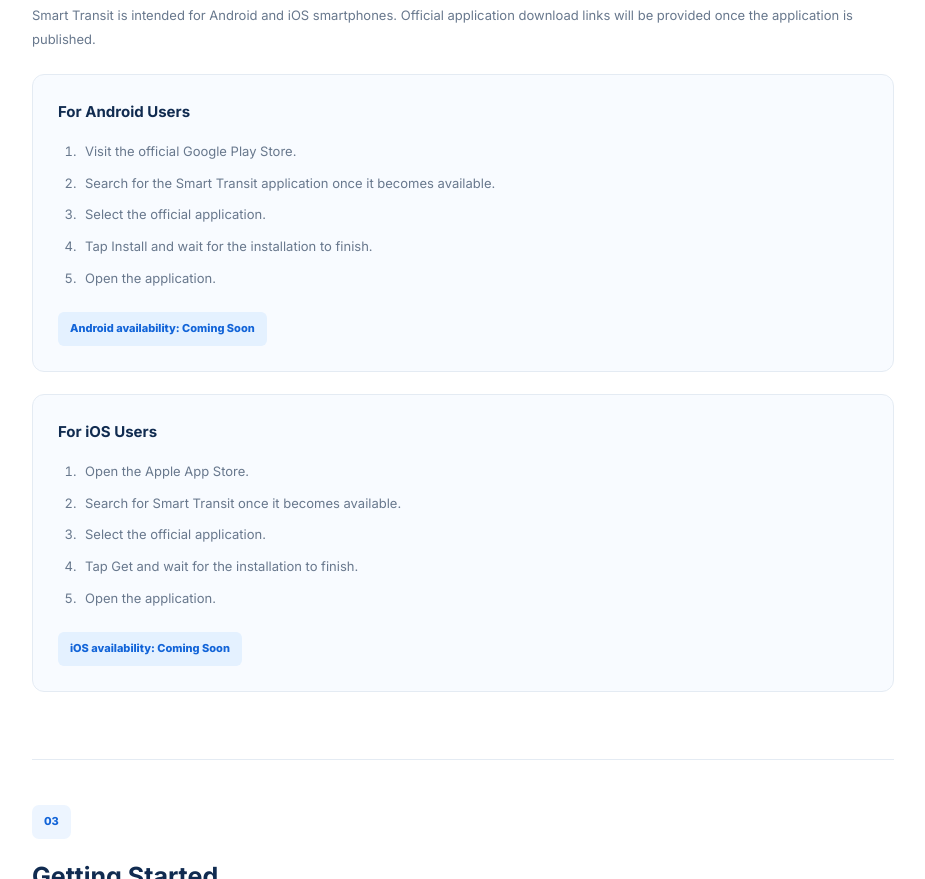
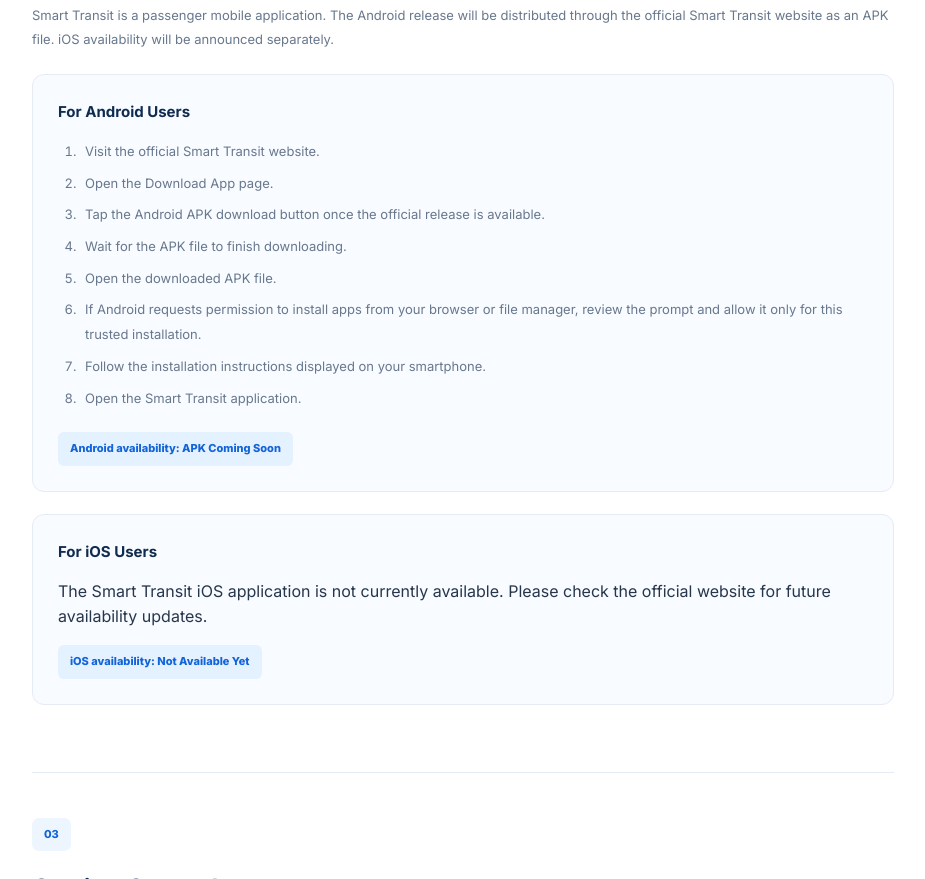
Before and after one commit to EJ-stack-design/smart-transit-website, a plain HTML site: page pages/user-manual.html in a window 1280 px wide. Shown: the part 1196-2075 px from the top of the page, without its empty margins (322-1247 px from the left). Drawn offline with Linux system fonts and the light colour scheme.

Commit message:
Update app download and user manual pages

```diff
--- a/pages/user-manual.html
+++ b/pages/user-manual.html
@@ -159,70 +159,72 @@
                         <h2>Application Installation</h2>
 
                         <p>
-                            Smart Transit is intended for Android and
-                            iOS smartphones. Official application
-                            download links will be provided once the
-                            application is published.
+                            Smart Transit is a passenger mobile application.
+                            The Android release will be distributed through
+                            the official Smart Transit website as an APK file.
+                            iOS availability will be announced separately.
                         </p>
 
                         <div class="manual-step">
 
                             <h3>For Android Users</h3>
 
+
                             <ol>
                                 <li>
-                                    Visit the official Google Play Store.
+                                    Visit the official Smart Transit website.
                                 </li>
                                 <li>
-                                    Search for the Smart Transit application
-                                    once it becomes available.
+                                    Open the Download App page.
                                 </li>
                                 <li>
-                                    Select the official application.
+                                    Tap the Android APK download button once
+                                    the official release is available.
                                 </li>
                                 <li>
-                                    Tap Install and wait for the installation
-                                    to finish.
+                                    Wait for the APK file to finish downloading.
                                 </li>
                                 <li>
-                                    Open the application.
+                                    Open the downloaded APK file.
+                                </li>
+                                <li>
+                                    If Android requests permission to install
+                                    apps from your browser or file manager,
+                                    review the prompt and allow it only for
+                                    this trusted installation.
+                                </li>
+                                <li>
+                                    Follow the installation instructions
+                                    displayed on your smartphone.
+                                </li>
+                                <li>
+                                    Open the Smart Transit application.
                                 </li>
                             </ol>
 
                             <span class="manual-status">
-                                Android availability: Coming Soon
+                                Android availability: APK Coming Soon
                             </span>
+
 
                         </div>
 
 
                         <div class="manual-step">
 
-                            <h3>For iOS Users</h3>
 
-                            <ol>
-                                <li>
-                                    Open the Apple App Store.
-                                </li>
-                                <li>
-                                    Search for Smart Transit once it becomes
-                                    available.
-                                </li>
-                                <li>
-                                    Select the official application.
-                                </li>
-                                <li>
-                                    Tap Get and wait for the installation
-                                    to finish.
-                                </li>
-                                <li>
-                                    Open the application.
-                                </li>
-                            </ol>
+                        <h3>For iOS Users</h3>
 
-                            <span class="manual-status">
-                                iOS availability: Coming Soon
-                            </span>
+                        <p>
+                            The Smart Transit iOS application is not
+                            currently available. Please check the official
+                            website for future availability updates.
+                        </p>
+
+                        <span class="manual-status">
+                            iOS availability: Not Available Yet
+                        </span>
+
 
                         </div>
 
```
Also changed, not shown: pages/download.html (+12 -10 lines).
